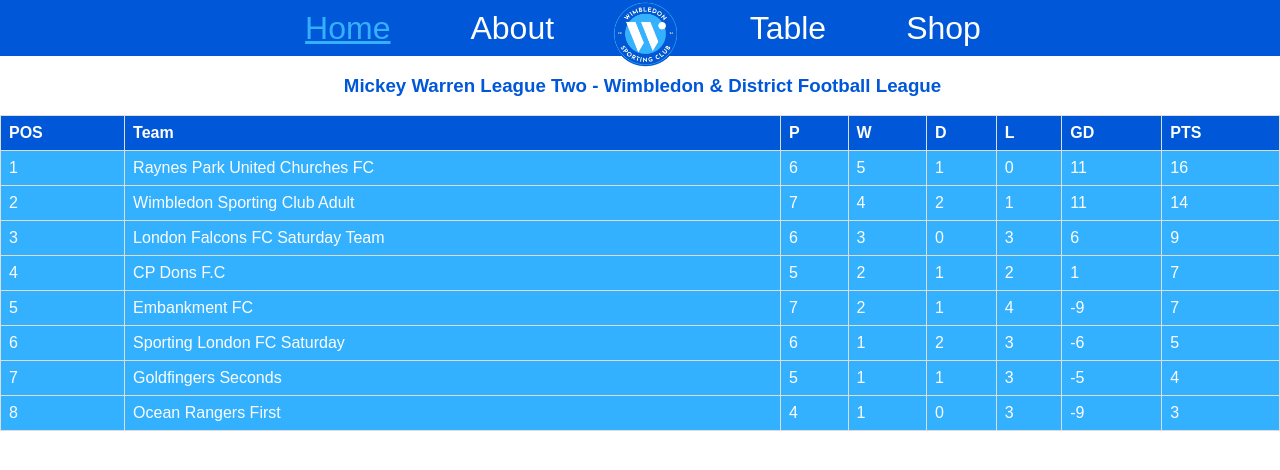
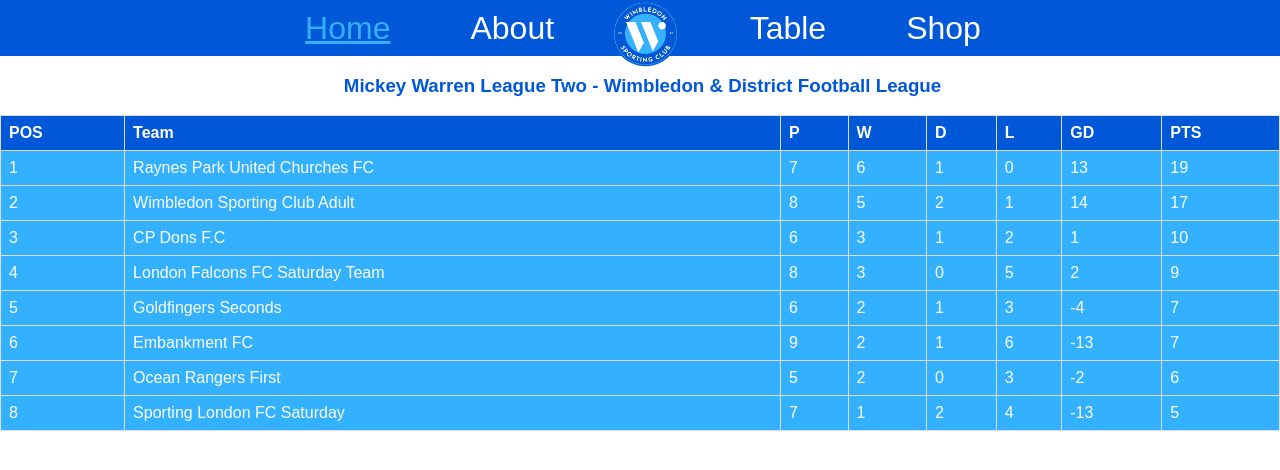
Before and after one commit to hasanshahid99/WSC-Site, a React (Create React App) app in the folder wimbledon-sporting-club/: page /league-table in a window 1280 px wide. Shown: the top 470 px of the page. Built offline with nearby package versions, Linux system fonts and the light colour scheme; a web font is replaced by a local one.

Commit message:
updated table

```diff
--- a/wimbledon-sporting-club/public/index.html
+++ b/wimbledon-sporting-club/public/index.html
@@ -10,7 +10,7 @@
       content="Football club in Wimbledon"
     />
     <link rel="apple-touch-icon" href="%PUBLIC_URL%/logo192.png" />
-    <link rel="manifest" href="%PUBLIC_URL%/manifest.json" />
+
     <link rel="preconnect" href="https://fonts.googleapis.com">
 <link rel="preconnect" href="https://fonts.gstatic.com" crossorigin>
 <link href="https://fonts.googleapis.com/css2?family=Jockey+One&display=swap" rel="stylesheet">
--- a/wimbledon-sporting-club/src/components/ImageCarousel.tsx
+++ b/wimbledon-sporting-club/src/components/ImageCarousel.tsx
@@ -22,7 +22,7 @@
         <img
         onClick={nextImage}
           src={images[currentImage]}
-          alt={` Player${currentImage + 1}`}
+          alt={` Players of Wimbledon Sporting Club ${currentImage + 1}`}
           width ='100%'
 
           style={{objectFit: 'contain' }}
--- a/wimbledon-sporting-club/src/pages/Homepage.tsx
+++ b/wimbledon-sporting-club/src/pages/Homepage.tsx
@@ -26,13 +26,13 @@
       <img
         className="sponsors"
         src="assets/sponsors/MLB-Estates.png"
-        alt="MLB Estates"
+        alt="MLB Estates Logo"
         onClick={() => redirectToBusinessPage('https://mblestates.com/')}
       />
       <img
         className="sponsors"
         src="assets/sponsors/AM.png"
-        alt="AM"
+        alt="Absolute Mortgage"
         onClick={() => redirectToBusinessPage('https://absolutemortgages.ie/')}
       />
       <img
@@ -44,7 +44,7 @@
       <img
         className="sponsors"
         src="assets/sponsors/Represent.jpeg"
-        alt="Represent"
+        alt="Represent Agency"
         onClick={() => redirectToBusinessPage('https://representagency.com/')}
       />
       </section>
@@ -55,7 +55,7 @@
         <div><iframe id ="map" src="https://maps.google.com/maps?width=100%25&amp;height=300&amp;hl=en&amp;q=Dundonald%20Recreation%20Ground+()&amp;t=&amp;z=14&amp;ie=UTF8&amp;iwloc=B&amp;output=embed"></iframe></div>
       </section>
       <section className='img-banner'>
-<img className="flag"src="assets/Players/HS.jpeg" alt="" />
+<img className="flag"src="assets/Players/HS.jpeg" alt="Player holding ball Wimbledon Sporting Club Badge" />
       </section>
 
 <Footer/>
--- a/wimbledon-sporting-club/src/pages/Table.tsx
+++ b/wimbledon-sporting-club/src/pages/Table.tsx
@@ -4,14 +4,17 @@
 
   // Sample data for the table
   const tableData = [
-    { pos: 1, team: 'Raynes Park United Churches FC', P: 6, W: 5, D: 1, L: 0, GD: 11, PTS: 16 },
-    { pos: 2, team: 'Wimbledon Sporting Club Adult', P: 7, W: 4, D: 2, L: 1, GD: 11, PTS: 14 },
-    { pos: 3, team: 'London Falcons FC Saturday Team', P: 6, W: 3, D: 0, L: 3, GD: 6, PTS: 9 },
-    { pos: 4, team: 'CP Dons F.C', P: 5, W: 2, D: 1, L: 2, GD: 1, PTS: 7 },
-    { pos: 5, team: 'Embankment FC', P: 7, W: 2, D: 1, L: 4, GD: -9, PTS: 7 },
-    { pos: 6, team: 'Sporting London FC Saturday', P: 6, W: 1, D: 2, L: 3, GD: -6, PTS: 5 },
-    { pos: 7, team: 'Goldfingers Seconds', P: 5, W: 1, D: 1, L: 3, GD: -5, PTS: 4 },
-    { pos: 8, team: 'Ocean Rangers First', P: 4, W: 1, D: 0, L: 3, GD: -9, PTS: 3 },
+    { pos: 1, team: 'Raynes Park United Churches FC', P: 7, W: 6, D: 1, L: 0, GD: 13, PTS: 19 },
+    { pos: 2, team: 'Wimbledon Sporting Club Adult', P: 8, W: 5, D: 2, L: 1, GD: 14, PTS: 17 },
+    { pos: 3, team: 'CP Dons F.C', P: 6, W: 3, D: 1, L: 2, GD: 1, PTS: 10 },
+
+    { pos: 4, team: 'London Falcons FC Saturday Team', P: 8, W: 3, D: 0, L: 5, GD: 2, PTS: 9 },
+    { pos: 5, team: 'Goldfingers Seconds', P: 6, W: 2, D: 1, L: 3, GD: -4, PTS: 7 }
+    ,{ pos: 6, team: 'Embankment FC', P: 9, W: 2, D: 1, L: 6, GD: -13, PTS: 7 },
+    { pos: 7, team: 'Ocean Rangers First', P: 5, W: 2, D: 0, L: 3, GD: -2, PTS: 6 },
+    { pos: 8, team: 'Sporting London FC Saturday', P: 7, W: 1, D: 2, L: 4, GD: -13, PTS: 5 },
+
+
   ];
 
   return (
```
